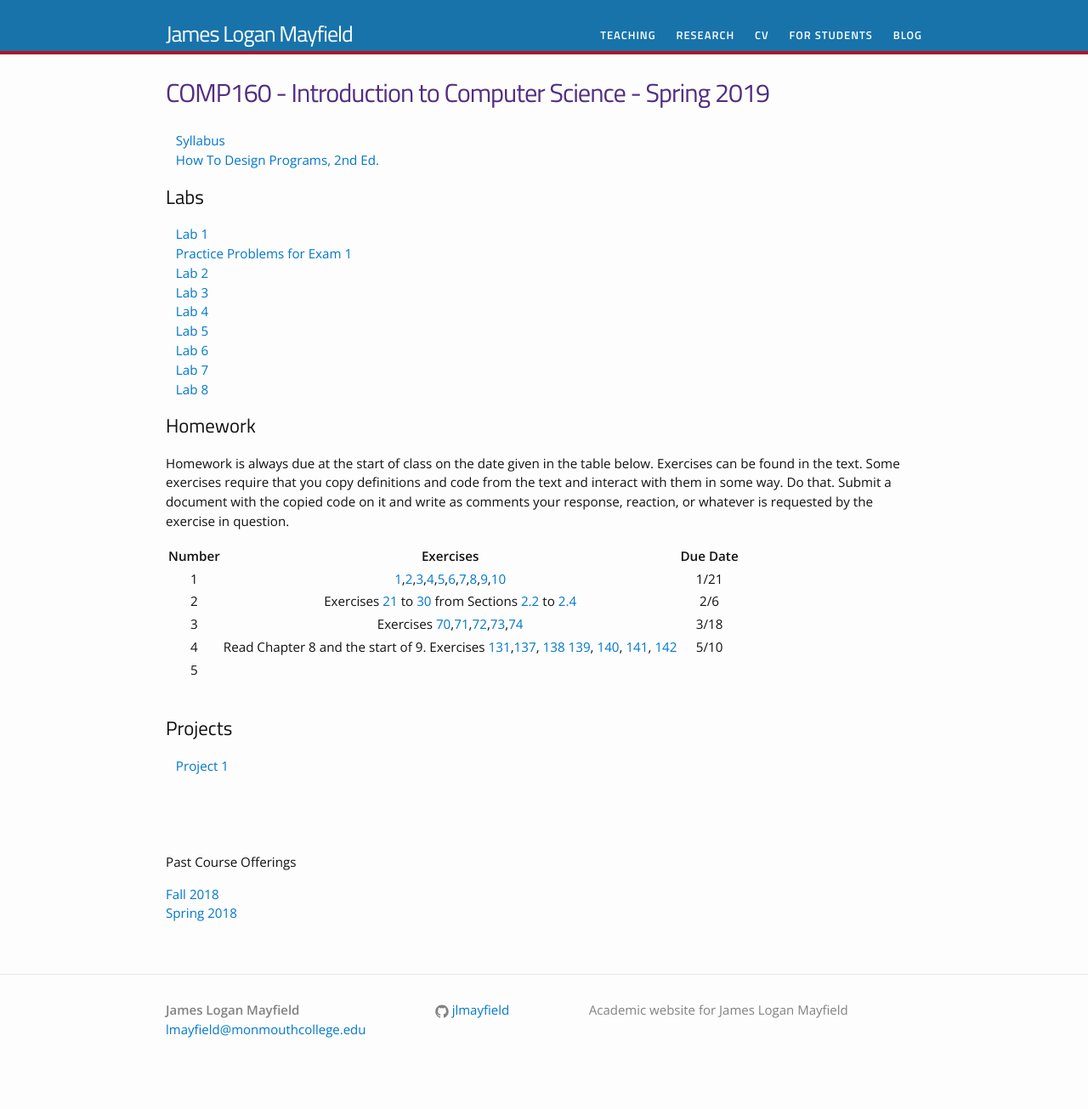
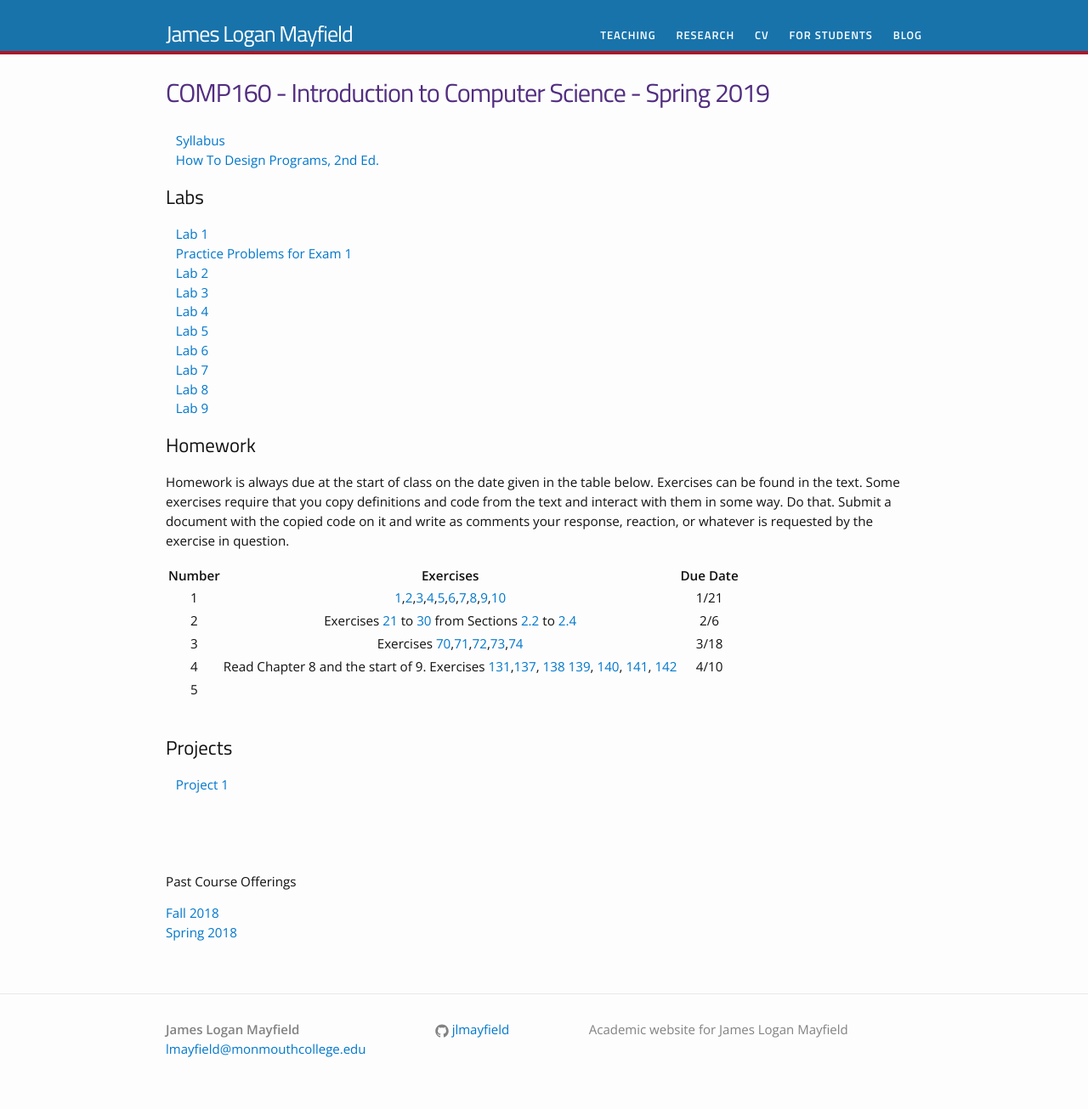
Before and after one commit to jlmayfield/jlmayfield.github.io, a Jekyll site: the page built from teaching/comp160.md, in a window 1280 px wide. Shown: the whole page at 85% size. Built offline with Jekyll 4.4.1, drawn with Linux system fonts in a browser that asks for light colours; before the commit the page ends 1282 px from its top, so only the background shows below that.

Commit message:
c161. sp19. lab10.

```diff
--- a/teaching/comp160.md
+++ b/teaching/comp160.md
@@ -18,9 +18,9 @@
 &nbsp;&nbsp;&nbsp;[Lab 6](/teaching/COMP160/labs/comp160-lab6.pdf)
 &nbsp;&nbsp;&nbsp;[Lab 7](/teaching/COMP160/labs/comp160-lab7.pdf)
 &nbsp;&nbsp;&nbsp;[Lab 8](/teaching/COMP160/labs/comp160-lab8.pdf)
+&nbsp;&nbsp;&nbsp;[Lab 9](/teaching/COMP160/labs/comp160-lab9.pdf)
 
 <!---
-&nbsp;&nbsp;&nbsp;[Lab 9](/teaching/COMP160/labs/comp160-lab9.pdf)
 &nbsp;&nbsp;&nbsp;[Lab 10](/teaching/COMP160/labs/comp160-lab10.pdf)
 --->
 ## Homework
@@ -33,7 +33,7 @@
 |    1    |  [1](https://htdp.org/2018-01-06/Book/part_one.html#%28counter._%28exercise._arith-n%29%29),[2](https://htdp.org/2018-01-06/Book/part_one.html#%28counter._%28exercise._arith-s0%29%29),[3](https://htdp.org/2018-01-06/Book/part_one.html#%28counter._%28exercise._arith-s1%29%29),[4](https://htdp.org/2018-01-06/Book/part_one.html#%28counter._%28exercise._arith-s2%29%29),[5](https://htdp.org/2018-01-06/Book/part_one.html#%28counter._%28exercise._arith-i2%29%29),[6](https://htdp.org/2018-01-06/Book/part_one.html#%28counter._%28exercise._arith-i1%29%29),[7](https://htdp.org/2018-01-06/Book/part_one.html#%28counter._%28exercise._arith-b1%29%29),[8](https://htdp.org/2018-01-06/Book/part_one.html#%28counter._%28exercise._arith-b2%29%29  ),[9](https://htdp.org/2018-01-06/Book/part_one.html#%28counter._%28exercise._arith-p1%29%29),[10](https://htdp.org/2018-01-06/Book/part_one.html#%28counter._%28exercise._arith-p2%29%29) |  1/21   |
 | 2 | Exercises [21](https://htdp.org/2018-01-06/Book/part_one.html#%28counter._%28exercise._ex~3astepper1%29%29) to [30](https://htdp.org/2018-01-06/Book/part_one.html#%28counter._%28exercise._constant1%29%29) from Sections [2.2](https://htdp.org/2018-01-06/Book/part_one.html#%28part._sec~3acomputing%29) to [2.4](https://htdp.org/2018-01-06/Book/part_one.html#%28part._sec~3aglobal%29)| 2/6 |
 | 3 | Exercises [70](https://htdp.org/2018-01-06/Book/part_one.html#%28counter._%28exercise._ex~3acompute-struct1%29%29),[71](https://htdp.org/2018-01-06/Book/part_one.html#%28counter._%28exercise._ex~3acompute-struct2%29%29),[72](https://htdp.org/2018-01-06/Book/part_one.html#%28counter._%28exercise._struct6%29%29),[73](https://htdp.org/2018-01-06/Book/part_one.html#%28counter._%28exercise._ex~3aupdater1%29%29),[74](https://htdp.org/2018-01-06/Book/part_one.html#%28counter._%28exercise._ex~3arun-mouse-program%29%29) | 3/18 |
-| 4 | Read Chapter 8 and the start of 9. Exercises [131](https://htdp.org/2019-02-24/part_two.html#%28counter._%28exercise._ex~3alist7%29%29),[137](https://htdp.org/2019-02-24/part_two.html#%28counter._%28exercise._list0%29%29), [138](https://htdp.org/2019-02-24/part_two.html#%28counter._%28exercise._list0%29%29) [139](https://htdp.org/2018-01-06/Book/part_two.html#%28counter._%28exercise._list-sum2%29%29), [140](https://htdp.org/2018-01-06/Book/part_two.html#%28counter._%28exercise._list-and%29%29), [141](https://htdp.org/2018-01-06/Book/part_two.html#%28counter._%28exercise._list-string%29%29), [142](https://htdp.org/2018-01-06/Book/part_two.html#%28counter._%28exercise._ex~3alist-image%29%29) | 5/10 |
+| 4 | Read Chapter 8 and the start of 9. Exercises [131](https://htdp.org/2019-02-24/part_two.html#%28counter._%28exercise._ex~3alist7%29%29),[137](https://htdp.org/2019-02-24/part_two.html#%28counter._%28exercise._list0%29%29), [138](https://htdp.org/2019-02-24/part_two.html#%28counter._%28exercise._list0%29%29) [139](https://htdp.org/2018-01-06/Book/part_two.html#%28counter._%28exercise._list-sum2%29%29), [140](https://htdp.org/2018-01-06/Book/part_two.html#%28counter._%28exercise._list-and%29%29), [141](https://htdp.org/2018-01-06/Book/part_two.html#%28counter._%28exercise._list-string%29%29), [142](https://htdp.org/2018-01-06/Book/part_two.html#%28counter._%28exercise._ex~3alist-image%29%29) | 4/10 |
 | 5 | | |
 
 &nbsp;
```
Also changed, not shown: teaching/comp161.md (+1 -0 lines), 2 other files.
